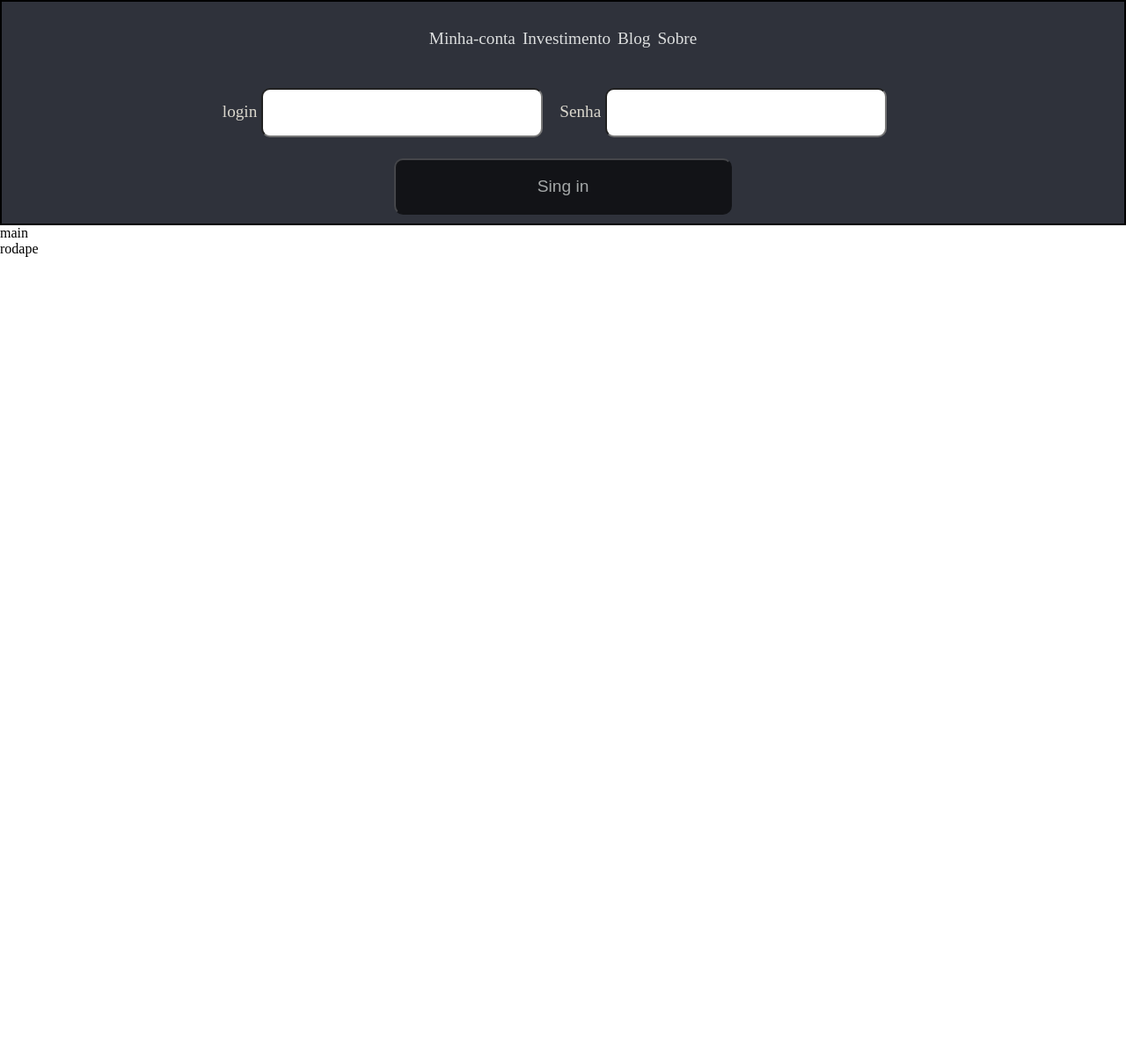
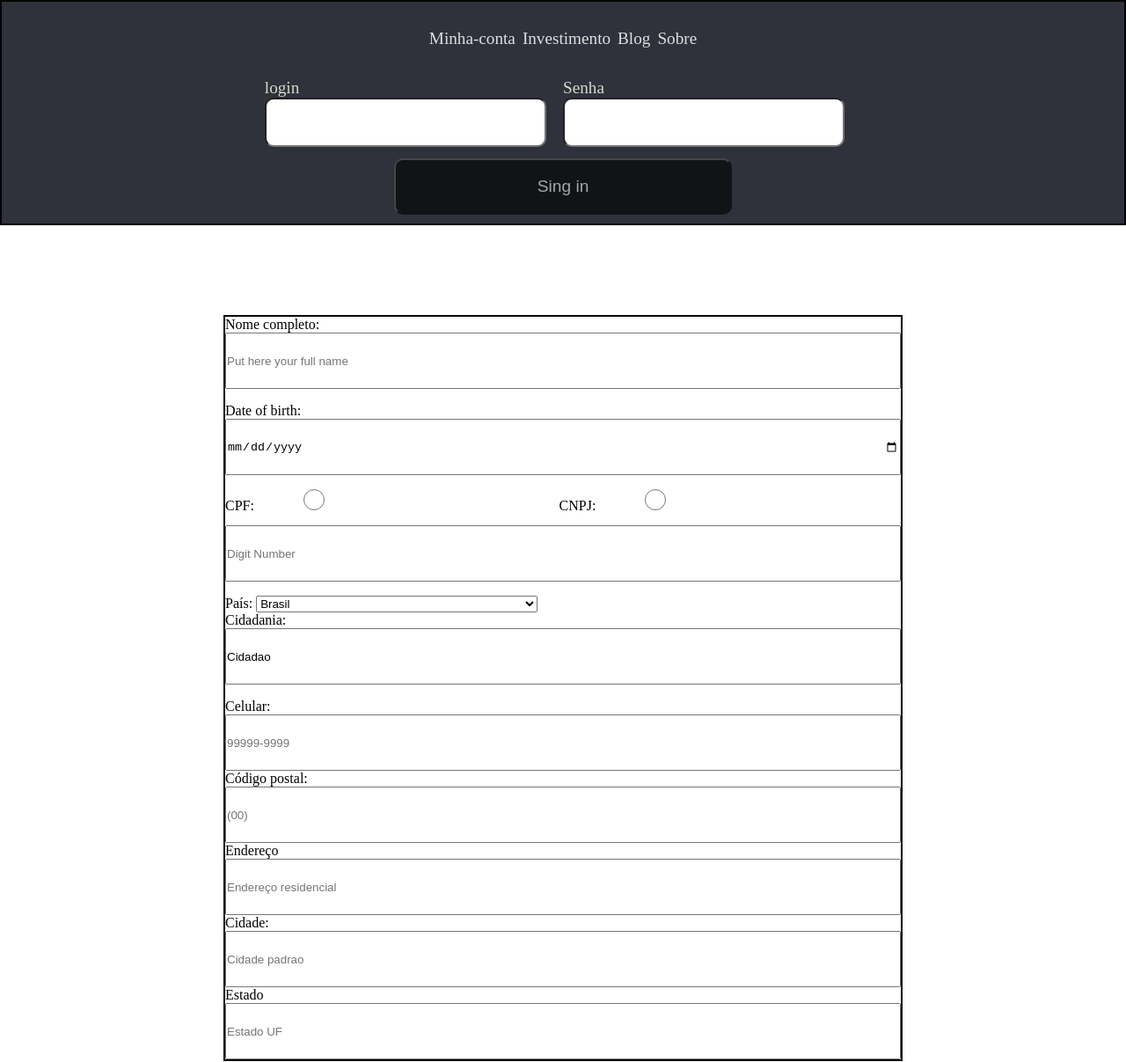
Before and after one commit to Pedro-Wong/form-test, a plain HTML site: page index.html in a window 1280 px wide. Shown: the top 1207 px of the page at 88% size. Before the commit the page ends 800 px from the top, so only its background shows below. Drawn offline with Linux system fonts and the light colour scheme.

Commit message:
Atualizando estrutura em 320px

```diff
--- a/index.html
+++ b/index.html
@@ -28,15 +28,81 @@
             name="password"
           />
         </div>
-
       </div>
       <button>Sing in</button>
     </header>
     <main>
-        main
+      <form action="">
+        <div class="form one">
+          <label for="name">Nome completo: </label>
+          <input type="text" id="name" placeholder="Put here your full name" />
+        </div>
+
+        <div class="form two">
+          <label for="data">Date of birth: </label>
+          <input type="date" name="" id="" />
+        </div>
+
+        <div class="form radio1">
+          <div>
+            <label for="identification">CPF: </label>
+            <input type="radio" name="cpf" id="identification" />
+          </div>
+          <div>
+            <label for="cpf">CNPJ: </label>
+            <input type="radio" name="cpf" id="cpf" />
+          </div>
+          <div class="text-radio">
+            <input type="text" placeholder="Digit Number" />
+          </div>
+        </div>
+
+        <div class="form body">
+          <div>
+            <label for="pais">País: </label>
+            <select name="pais" id="pais">
+              <option value="Brasil">Brasil</option>
+              <option value="Argentina">Argentina</option>
+              <option value="Chile">Chile</option>
+              <option value="Peru">Peru</option>
+              <option value="Colombia">Colombia</option>
+            </select>
+          </div>
+          <div>
+            <label for="cidadania">Cidadania: </label>
+            <input
+              type="text"
+              id="cidadania"
+              placeholder="Preencher cidadania"
+              name="cidadania"
+              value="Cidadao"
+            />
+          </div>
+        </div>
+        <div class="form three">
+          <div>
+            <label for="celular">Celular:</label>
+            <input type="number" name="celular" id="celular" placeholder="99999-9999" />
+          </div>
+          <div>
+            <label for="postal">Código postal:</label>
+            <input type="number" name="celular" id="postal" placeholder="(00)" />
+          </div>
+          <div>
+            <label for="endereco">Endereço</label>
+            <input type="text" id="endereco" name="endereco" placeholder="Endereço residencial">
+          </div>
+          <div>
+            <label for="cidade">Cidade: </label>
+            <input type="text" id="cidade" name="cidade" placeholder="Cidade padrao">
+          </div>
+          <div>
+            <label for="estado">Estado </label>
+            <input type="text" id="estado" name="estado" placeholder="Estado UF">
+          </div>
+        </div>
+      </form>
     </main>
-    <footer>
-        rodape
-    </footer>
+    <footer>rodape</footer>
   </body>
 </html>
--- a/style.css
+++ b/style.css
@@ -3,6 +3,8 @@
   padding: 0px;
   box-sizing: border-box;
 }
+
+/* 320px de largura de tela */
 
 header {
   display: grid;
@@ -30,20 +32,20 @@ header button {
   opacity: 0.6;
   font-size: 1.2rem;
   background: black;
-  color: #F0F4EF;
+  color: #f0f4ef;
 }
 
 nav a {
   font-size: 1.2rem;
   text-decoration: none;
   padding: 2px;
-    color: #DDDFDF;
+  color: #dddfdf;
+  font-weight: 500;
 }
 
-nav a:hover{
-    color: #DAD7CD;
+nav a:hover {
+  color: #dad7cd;
 }
-
 
 .box-login {
   width: 25vw;
@@ -55,10 +57,64 @@ nav a:hover{
   grid-area: a2;
   justify-self: center;
   align-self: center;
-  color: #DAD7CD;
+  color: #dad7cd;
 }
 
 .log {
   font-size: 1.2rem;
-  margin-right: 1.2rem ;
+  margin-right: 1.2rem;
 }
+input {
+  display: block;
+  width: 60vw;
+  height: 8vh;
+}
+main {
+  display: flex;
+  justify-content: center;
+  margin: 8% auto;
+  width: 60%;
+}
+form {
+  display: grid;
+  grid-template-rows: auto-fit 1fr;
+  row-gap: 1rem;
+  border: 2px solid;
+}
+
+.form {
+  justify-self: start;
+}
+
+.radio1 {
+  display: grid;
+  grid-template-areas:
+  "a1 a2"
+  "a3 a3";
+  width: 100%;
+  row-gap: 0.8rem;
+}
+.radio1 input {
+  display: inline-block;
+  width: 10vw;
+  height: 3vh;
+
+}
+
+.text-radio{
+  grid-area: a3 ;
+  grid-column: 1/ -1 ;
+  grid-row: 2 / 3
+}
+
+.text-radio input {
+
+  width: 100%;
+  height: 8vh;
+
+}
+
+.body select{
+  width: 25vw;
+}
+/* 320px de largura de tela */
```
Also changed, not shown: Design De Interface.jpg (added).
